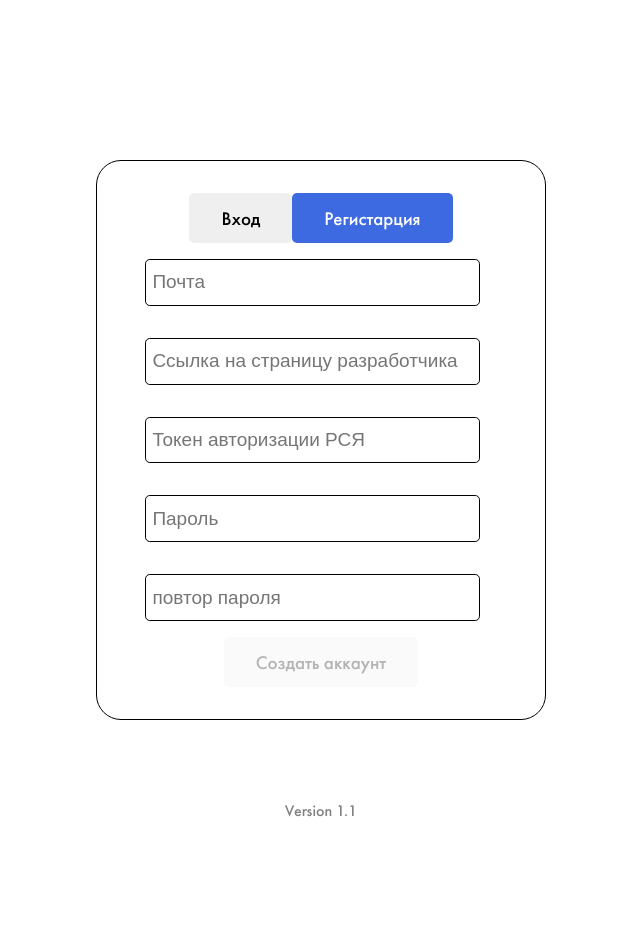
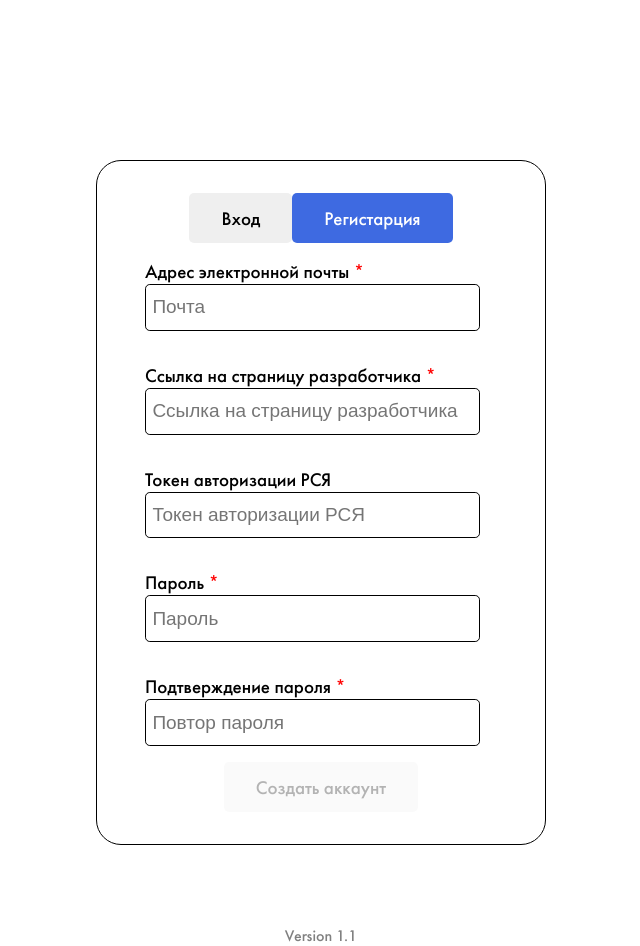
Before and after one commit to AlekseyMinigaleev/s4c-report-front, a React (Create React App) app: page /auth in a window 1280 px wide. Both pictures are taken after a click on the button "Регистарция". Shown: the whole page, without its empty margins (319-959 px from the left). Before the commit the page ends 821 px from the top, so only its background shows below. Built offline with nearby package versions, Linux system fonts and the light colour scheme.

Commit message:
#67 add require lable component

```diff
--- a/src/api/constants.ts
+++ b/src/api/constants.ts
@@ -1,2 +1,2 @@
-// export const BASE_URL = "http://158.160.98.39:8080/api/";
+// export const BASE_URL = "http://158.160.105.239:8080/api/";
 export const BASE_URL = "http://localhost:5041/api/";
--- /dev/null
+++ b/src/components/RequireLabel/RequireLabel.tsx
@@ -0,0 +1,12 @@
+
+export interface RequireLabelProps{
+  text: string;
+}
+
+export default function RequireLabel(props:RequireLabelProps) {
+  return (
+    <p>
+       {props.text} <span style={{ color: 'red' }}>*</span>
+    </p>
+  );
+}
--- a/src/components/validatedInputField/ValidatedInputField.tsx
+++ b/src/components/validatedInputField/ValidatedInputField.tsx
@@ -1,9 +1,11 @@
 import classes from "./validatedInputField.module.css";
 import ErrorMessage from "../errorMessaage/ErrorMessage";
+import { ReactNode } from "react";
 
 interface ValidatedInputFieldProps {
   type: string;
   placeholderText: string;
+  labelText: ReactNode;
   required?: boolean;
   isValid: boolean;
   errorMessage: string;
@@ -22,6 +24,7 @@ export default function ValidatedInputField(props: ValidatedInputFieldProps) {
     <div
       className={`${classes["input-container"]} ${props.inputContainerClasses}`}
     >
+      {props.labelText}
       <input
         className={inputClasses}
         type={`${props.type}`}
--- a/src/pages/authPages/widgets/LogIn-form.tsx
+++ b/src/pages/authPages/widgets/LogIn-form.tsx
@@ -72,8 +72,7 @@ export default function LogInForm() {
         isValid={email.isValid}
         errorMessage={"Некорректный формат электронной почты"}
         inputContainerClasses={classes["section"]}
-        value={email.value}
-      />
+        value={email.value} labelText={""}      />
 
       <ValidatedInputField
         type="password"
@@ -81,12 +80,9 @@ export default function LogInForm() {
         required={true}
         onChange={password.handleChange}
         isValid={password.isValid}
-        errorMessage={
-          "Минимальная длина пароля - 8 символов, пароль должен содержать хотя бы одну: заглавную букву, строчную букву, цифру"
-        }
+        errorMessage={"Минимальная длина пароля - 8 символов, пароль должен содержать хотя бы одну: заглавную букву, строчную букву, цифру"}
         inputContainerClasses={classes["section"]}
-        value={password.value}
-      />
+        value={password.value} labelText={""}      />
 
       <RememberMe />
 
--- a/src/pages/authPages/widgets/SignUp-form.tsx
+++ b/src/pages/authPages/widgets/SignUp-form.tsx
@@ -22,6 +22,7 @@ import { routeType } from "models/routeType";
 import { useNavigate } from "react-router-dom";
 import classes from "./form.module.css";
 import { DEFAULT_USER_FIELDS_ERROR_MESSAGES } from "Utils/constants";
+import RequireLabel from "components/RequireLabel/RequireLabel";
 
 export default function SignUpForm() {
   const [errorMessages, setErrorMessages] = useState<ErrorMessages>(
@@ -117,6 +118,7 @@ export default function SignUpForm() {
           )}
           inputContainerClasses={classes["section"]}
           value={email.value}
+          labelText={<RequireLabel text={"Адрес электронной почты"}/>}
         />
 
         <ValidatedInputField
@@ -131,6 +133,7 @@ export default function SignUpForm() {
           )}
           inputContainerClasses={classes["section"]}
           value={developerPageUrl.value}
+          labelText={<RequireLabel text={"Ссылка на страницу разработчика"}/>}
         />
 
         <ValidatedInputField
@@ -145,6 +148,7 @@ export default function SignUpForm() {
           )}
           inputContainerClasses={classes["section"]}
           value={rsyaAuthorizationToken.value}
+          labelText={"Токен авторизации РСЯ"}
         />
 
         <ValidatedInputField
@@ -158,17 +162,19 @@ export default function SignUpForm() {
           }
           inputContainerClasses={classes["section"]}
           value={password.value}
+          labelText={<RequireLabel text={"Пароль"}/>}
         />
 
         <ValidatedInputField
           type="password"
           required={true}
-          placeholderText="повтор пароля"
+          placeholderText="Повтор пароля"
           onChange={repeatPassword.handleChange}
           isValid={validateRepeatPassword(repeatPassword.value, password.value)}
           errorMessage={"Пароли не совпадают"}
           inputContainerClasses={classes["section"]}
           value={repeatPassword.value}
+          labelText={<RequireLabel text={"Подтверждение пароля"}/>}
         />
         <Button
           onClick={handleCreateAccount}
--- a/src/pages/userPage/widgets/dynamicField/editForm/EditForm.tsx
+++ b/src/pages/userPage/widgets/dynamicField/editForm/EditForm.tsx
@@ -63,8 +63,7 @@ export default function EditForm(props: editFromProps) {
           isValid={inputField.isValid}
           errorMessage={getErrorMessage(props.edit.errorMessage, errorMessages)}
           onChange={inputField.handleChange}
-          value={inputField.value}
-        />
+          value={inputField.value} labelText={""}        />
 
         <p>{props.edit.editDescriptionText}</p>
         <div className={classes["edit-container-buttons"]}>
```
